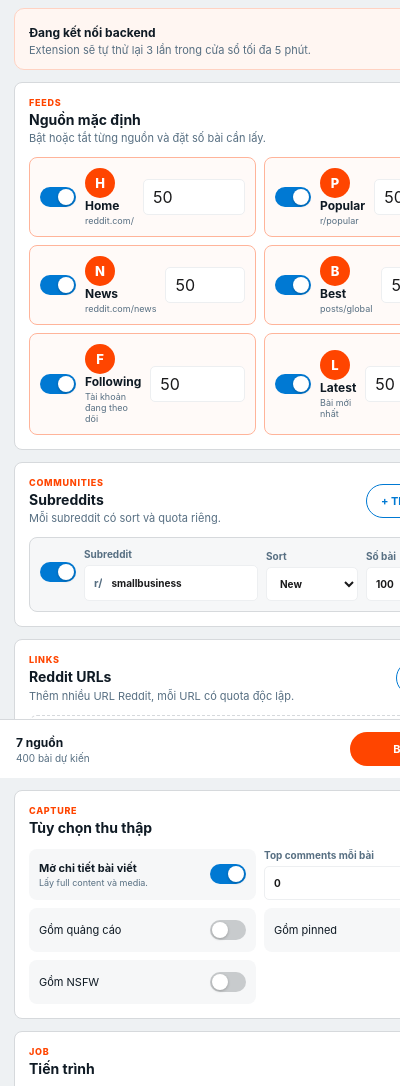
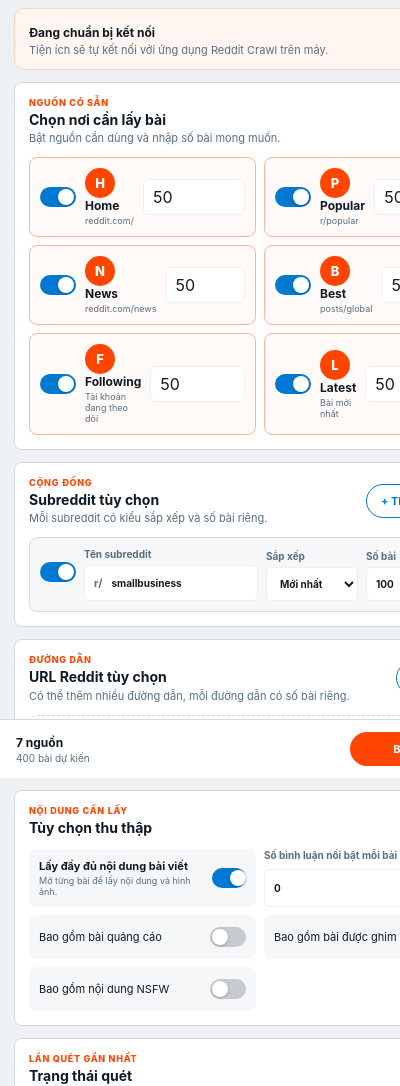
Before and after one commit to khovan123/reddit-crawl, a browser extension: page extension/popup.html in a window 400 px wide. Shown: the part 66-1152 px from the top of the page. Drawn offline with Linux system fonts and the light colour scheme.

Commit message:
refactor: make extension copy friendlier

```diff
--- a/extension/popup.html
+++ b/extension/popup.html
@@ -13,29 +13,29 @@
           <span class="brand-mark">r/</span>
           <div>
             <h1>Reddit Crawl</h1>
-            <p>Local feed collector</p>
+            <p>Thu thập bài viết Reddit trên máy</p>
           </div>
         </div>
         <button id="connectionButton" class="connection-pill" type="button">
           <span id="connectionDot" class="connection-dot"></span>
-          <span id="connectionLabel">Đang kiểm tra…</span>
+          <span id="connectionLabel">Đang kiểm tra kết nối…</span>
         </button>
       </header>
 
       <section class="connection-banner" id="connectionBanner">
         <div>
-          <strong id="connectionTitle">Đang kết nối backend</strong>
-          <p id="connectionMessage">Extension sẽ tự thử lại 3 lần trong cửa sổ tối đa 5 phút.</p>
+          <strong id="connectionTitle">Đang chuẩn bị kết nối</strong>
+          <p id="connectionMessage">Tiện ích sẽ tự kết nối với ứng dụng Reddit Crawl trên máy.</p>
         </div>
-        <button id="connectButton" class="ghost-button" type="button">Kết nối lại</button>
+        <button id="connectButton" class="ghost-button" type="button">Thử kết nối</button>
       </section>
 
       <section class="panel">
         <div class="section-heading">
           <div>
-            <span class="eyebrow">Feeds</span>
-            <h2>Nguồn mặc định</h2>
-            <p>Bật hoặc tắt từng nguồn và đặt số bài cần lấy.</p>
+            <span class="eyebrow">Nguồn có sẵn</span>
+            <h2>Chọn nơi cần lấy bài</h2>
+            <p>Bật nguồn cần dùng và nhập số bài mong muốn.</p>
           </div>
           <span class="section-count" id="builtinSelectedCount">0 nguồn</span>
         </div>
@@ -45,73 +45,73 @@
       <section class="panel">
         <div class="section-heading compact-heading">
           <div>
-            <span class="eyebrow">Communities</span>
-            <h2>Subreddits</h2>
-            <p>Mỗi subreddit có sort và quota riêng.</p>
+            <span class="eyebrow">Cộng đồng</span>
+            <h2>Subreddit tùy chọn</h2>
+            <p>Mỗi subreddit có kiểu sắp xếp và số bài riêng.</p>
           </div>
           <button id="addSubredditButton" class="reddit-button secondary" type="button">+ Thêm subreddit</button>
         </div>
         <div id="subredditList" class="stack-list"></div>
-        <div id="subredditEmpty" class="empty-state">Chưa có subreddit tùy chỉnh.</div>
+        <div id="subredditEmpty" class="empty-state">Bạn chưa thêm subreddit nào.</div>
       </section>
 
       <section class="panel">
         <div class="section-heading compact-heading">
           <div>
-            <span class="eyebrow">Links</span>
-            <h2>Reddit URLs</h2>
-            <p>Thêm nhiều URL Reddit, mỗi URL có quota độc lập.</p>
+            <span class="eyebrow">Đường dẫn</span>
+            <h2>URL Reddit tùy chọn</h2>
+            <p>Có thể thêm nhiều đường dẫn, mỗi đường dẫn có số bài riêng.</p>
           </div>
           <button id="addUrlButton" class="reddit-button secondary" type="button">+ Thêm URL</button>
         </div>
         <div id="urlList" class="stack-list"></div>
-        <div id="urlEmpty" class="empty-state">Chưa có URL Reddit tùy chỉnh.</div>
+        <div id="urlEmpty" class="empty-state">Bạn chưa thêm URL Reddit nào.</div>
       </section>
 
       <section class="panel settings-panel">
         <div class="section-heading">
           <div>
-            <span class="eyebrow">Capture</span>
+            <span class="eyebrow">Nội dung cần lấy</span>
             <h2>Tùy chọn thu thập</h2>
           </div>
         </div>
         <div class="settings-grid">
           <label class="setting-row">
             <span>
-              <strong>Mở chi tiết bài viết</strong>
-              <small>Lấy full content và media.</small>
+              <strong>Lấy đầy đủ nội dung bài viết</strong>
+              <small>Mở từng bài để lấy nội dung và hình ảnh.</small>
             </span>
             <input id="detailEnabled" type="checkbox" class="toggle-input" checked />
           </label>
           <label class="field-block">
-            <span>Top comments mỗi bài</span>
+            <span>Số bình luận nổi bật mỗi bài</span>
             <input id="commentsTopN" type="number" min="0" max="50" value="0" />
           </label>
           <label class="setting-row compact-setting">
-            <span>Gồm quảng cáo</span>
+            <span>Bao gồm bài quảng cáo</span>
             <input id="includePromoted" type="checkbox" class="toggle-input" />
           </label>
           <label class="setting-row compact-setting">
-            <span>Gồm pinned</span>
+            <span>Bao gồm bài được ghim</span>
             <input id="includePinned" type="checkbox" class="toggle-input" />
           </label>
           <label class="setting-row compact-setting">
-            <span>Gồm NSFW</span>
+            <span>Bao gồm nội dung NSFW</span>
             <input id="includeNsfw" type="checkbox" class="toggle-input" />
           </label>
         </div>
       </section>
 
-      <section class="panel progress-panel">
+      <section class="panel progress-panel" id="progressPanel">
         <div class="section-heading compact-heading">
           <div>
-            <span class="eyebrow">Job</span>
-            <h2>Tiến trình</h2>
+            <span class="eyebrow">Lần quét gần nhất</span>
+            <h2>Trạng thái quét</h2>
           </div>
           <span id="jobStatusBadge" class="job-badge idle">Sẵn sàng</span>
         </div>
         <div id="progressSummary" class="progress-summary hidden"></div>
-        <pre id="statusText">Chưa có job đang chạy.</pre>
+        <pre id="statusText">Chưa bắt đầu quét.</pre>
       </section>
 
       <footer class="footer-actions">
@@ -129,20 +129,20 @@
           <input data-field="enabled" type="checkbox" class="toggle-input" checked />
         </label>
         <label class="field-block grow-field">
-          <span>Subreddit</span>
+          <span>Tên subreddit</span>
           <div class="prefix-input">
             <span>r/</span>
             <input data-field="subreddit" placeholder="smallbusiness" autocomplete="off" />
           </div>
         </label>
         <label class="field-block sort-field">
-          <span>Sort</span>
+          <span>Sắp xếp</span>
           <select data-field="sort">
-            <option value="HOT">Hot</option>
-            <option value="NEW">New</option>
-            <option value="TOP">Top</option>
-            <option value="RISING">Rising</option>
-            <option value="BEST">Best</option>
+            <option value="HOT">Nổi bật</option>
+            <option value="NEW">Mới nhất</option>
+            <option value="TOP">Nhiều tương tác</option>
+            <option value="RISING">Đang tăng</option>
+            <option value="BEST">Phù hợp nhất</option>
           </select>
         </label>
         <label class="field-block count-field">
@@ -159,7 +159,7 @@
           <input data-field="enabled" type="checkbox" class="toggle-input" checked />
         </label>
         <label class="field-block grow-field">
-          <span>Reddit URL</span>
+          <span>Đường dẫn Reddit</span>
           <input data-field="url" type="url" placeholder="https://www.reddit.com/r/sales/new/" />
         </label>
         <label class="field-block count-field">
```
